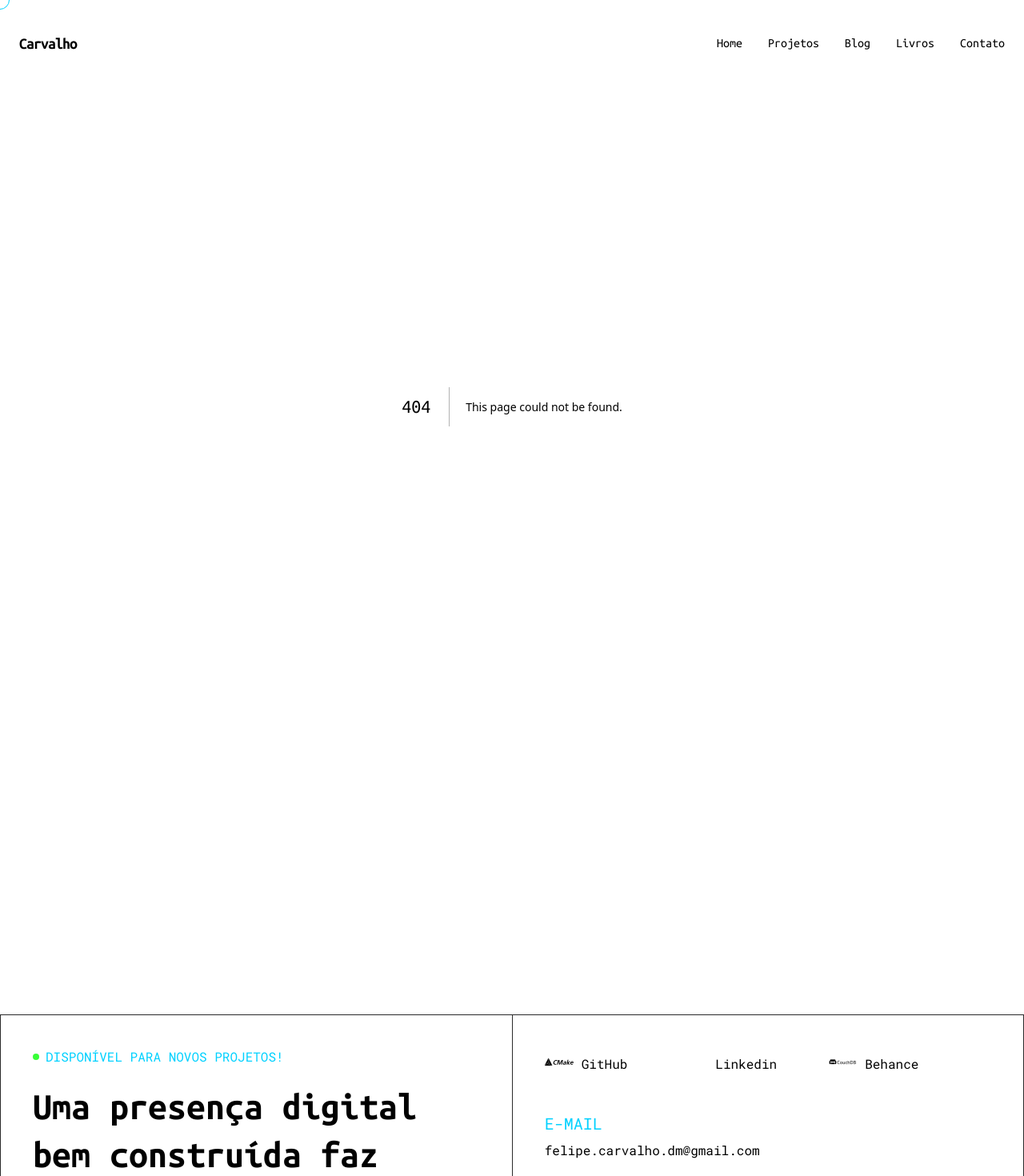
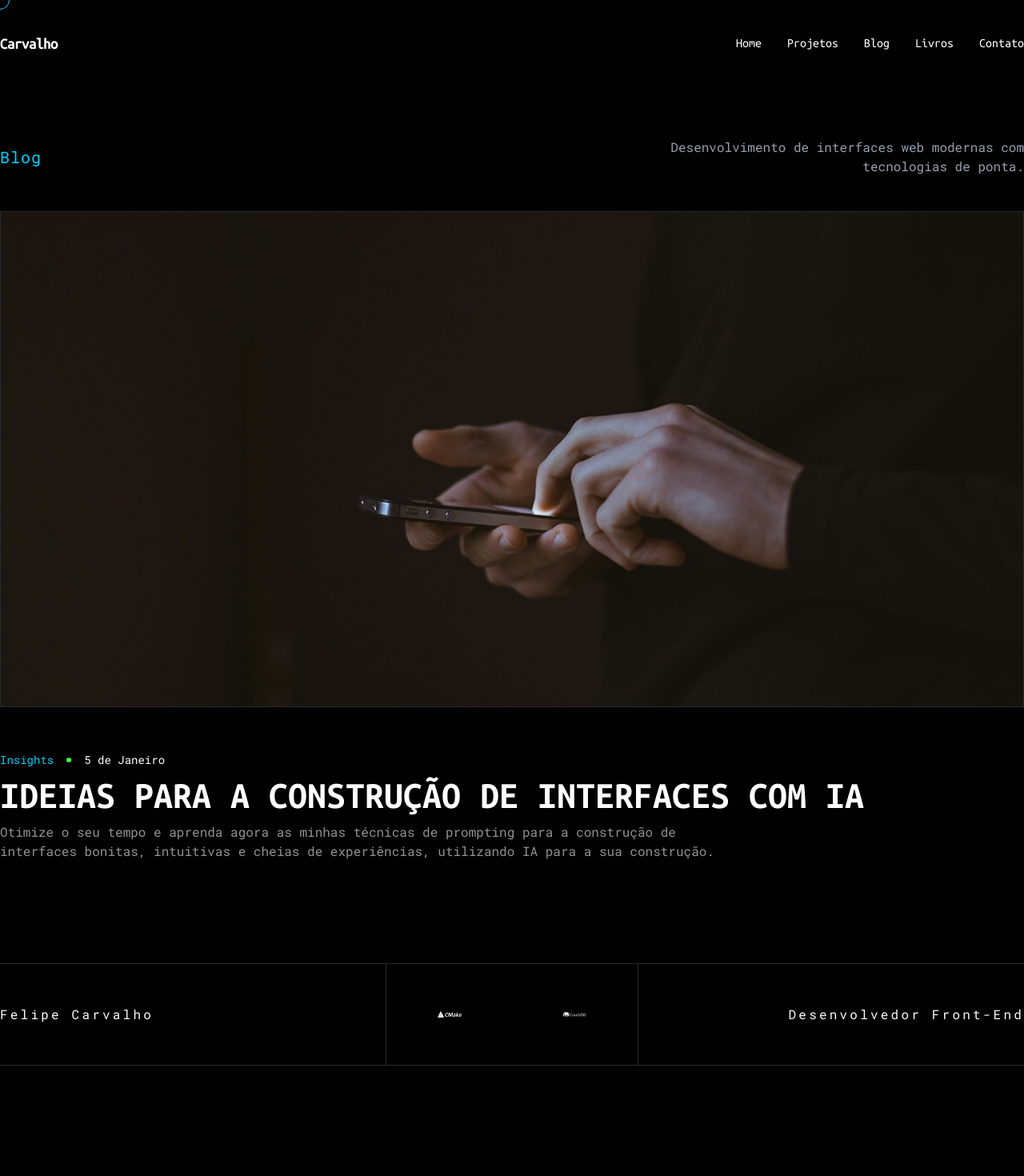
Before and after one commit to oecarvalho/portifolioCarvalho2026, a Next.js app: page /blog in a window 1280 px wide. Before the commit this address had no page. Shown: the top 1470 px of the page at 80% size. Built offline with nearby package versions, Linux system fonts and the light colour scheme.

Commit message:
iniciando blog

```diff
--- a/src/components/footer/footer.tsx
+++ b/src/components/footer/footer.tsx
@@ -75,7 +75,7 @@ export const Footer = () => {
                             <Link className="text-xs md:text-base relative after:absolute after:left-0 after:-bottom-1 after:h-[1px] after:w-0 after:bg-[#00D1FF] after:transition-all hover:after:w-full" href='/'>
                                 Home
                             </Link>
-                            <Link className="text-xs md:text-base relative after:absolute after:left-0 after:-bottom-1 after:h-[1px] after:w-0 after:bg-[#00D1FF] after:transition-all hover:after:w-full" href='#projetos'>
+                            <Link className="text-xs md:text-base relative after:absolute after:left-0 after:-bottom-1 after:h-[1px] after:w-0 after:bg-[#00D1FF] after:transition-all hover:after:w-full" href='#projects'>
                                 Projetos
                             </Link>
                             <Link className="text-xs md:text-base relative after:absolute after:left-0 after:-bottom-1 after:h-[1px] after:w-0 after:bg-[#00D1FF] after:transition-all hover:after:w-full" href='/blog'>
--- a/src/components/header/header.tsx
+++ b/src/components/header/header.tsx
@@ -2,7 +2,7 @@ import Link from "next/link"
 
 export const Header = () => {
     return (
-        <header className="container mx-auto px-6 py-8 md:py-10">
+        <header className="container mx-auto py-8 md:py-10">
             {/* Mobile: Itens empilhados e centralizados para um visual clean.
                 Desktop: Itens nas extremidades (justify-between).
             */}
@@ -20,7 +20,7 @@ export const Header = () => {
                     <Link className="text-sm md:text-base relative after:absolute after:left-0 after:-bottom-1 after:h-[1px] after:w-0 after:bg-[#00D1FF] after:transition-all hover:after:w-full" href='/'>
                         Home
                     </Link>
-                    <Link className="text-sm md:text-base relative after:absolute after:left-0 after:-bottom-1 after:h-[1px] after:w-0 after:bg-[#00D1FF] after:transition-all hover:after:w-full" href='#projetos'>
+                    <Link className="text-sm md:text-base relative after:absolute after:left-0 after:-bottom-1 after:h-[1px] after:w-0 after:bg-[#00D1FF] after:transition-all hover:after:w-full" href='#projects'>
                         Projetos
                     </Link>
                     <Link className="text-sm md:text-base relative after:absolute after:left-0 after:-bottom-1 after:h-[1px] after:w-0 after:bg-[#00D1FF] after:transition-all hover:after:w-full" href='/blog'>
--- a/src/components/hero-section/hero-section.tsx
+++ b/src/components/hero-section/hero-section.tsx
@@ -29,7 +29,7 @@ export const HeroSection = () => {
         </div>
       </div>
 
-      {/* FOOTER STRIP */}
+
       <div className="w-full
                       mt-16 md:mt-20 lg:mt-24 xl:mt-32 2xl:mt-44
                       border-y border-[#2A2A2B]">
--- a/src/components/projects-section/projects-section.tsx
+++ b/src/components/projects-section/projects-section.tsx
@@ -29,9 +29,9 @@ const PROJECTS_DATA = [
 
 export const ProjectsSection = () => {
   return (
-    <section className="container mx-auto my-24 md:my-40 lg:my-60 px-6">
+    <section id="projects" className="container mx-auto my-24 md:my-40 lg:my-60 px-6">
 
-      {/* Header da Seção */}
+
       <div className="flex flex-col md:flex-row
                       justify-between items-start md:items-center
                       mb-10 md:mb-11 gap-6">
--- /dev/null
+++ b/src/pages/blog/index.tsx
@@ -0,0 +1,108 @@
+import Image from "next/image"
+import Link from "next/link"
+
+const Blog = () => {
+    return (
+        <section className="container mx-auto">
+            <div className="flex flex-col mt-16 md:flex-row
+                      justify-between items-start md:items-center
+                      mb-10 md:mb-11 gap-6">
+
+                <div className="flex items-center gap-2">
+
+                    <span className="text-[#00D1FF] text-lg md:text-xl tracking-wider">
+                        Blog
+                    </span>
+                </div>
+
+                <p className="w-full md:max-w-md lg:max-w-lg
+                      text-left md:text-right
+                      text-gray-400">
+                    Desenvolvimento de interfaces web modernas com tecnologias de ponta.
+                </p>
+            </div>
+
+            <div>
+                <Image
+                    src='/project-section.png'
+                    width={1456}
+                    height={620}
+                    alt='imagem mockup do projeto'
+                    className="w-full h-[620px] object-cover border border-[#2a2a2b]"
+                />
+            </div>
+
+            <div className="flex flex-col gap-2.5 mt-14">
+                <div className="flex items-center gap-4">
+                    <p className="font-mono text-[#00D1FF] text-sm">Insights</p>
+                    <div className="w-1.5 h-1.5 rounded-full bg-[#38ff38]"></div>
+                    <p className="text-sm">5 de Janeiro</p>
+                </div>
+
+                <h1 className="font-mono font-bold text-5xl uppercase">Ideias para a construção de interfaces com IA</h1>
+
+                <p className="font-sans text-regular text-[#939393] max-w-[940px]">Otimize o seu tempo e aprenda agora as minhas técnicas de prompting para a construção de
+                    interfaces bonitas, intuitivas e cheias de experiências,
+                    utilizando IA para a sua construção.
+                </p>
+
+            </div>
+            <div className="w-full
+                      mt-10 md:mt-20 lg:mt-24 xl:mt-32 2xl:mt-44
+                      border-y border-[#2A2A2B]">
+
+                <div className="container mx-auto
+                        flex flex-col md:flex-row
+                        justify-between items-center md:items-stretch">
+
+                    {/* LEFT */}
+                    <div className="flex flex-1 items-center
+                          justify-center md:justify-start
+                          py-6 md:py-10 xl:py-12">
+                        <p className="font-mono tracking-[0.2em]
+                          text-xs sm:text-sm xl:text-base
+                          text-center md:text-left">
+                            Felipe Carvalho
+                        </p>
+                    </div>
+
+                    {/* SOCIAL */}
+                    <div className="flex items-center justify-center
+                          gap-6 sm:gap-8 lg:gap-10 xl:gap-12 2xl:gap-16
+                          border-y md:border-y-0 md:border-x border-[#2A2A2B]
+                          py-8 md:py-10 xl:py-12
+                          px-6 sm:px-8 lg:px-12 xl:px-16 2xl:px-20
+                          w-full md:w-auto">
+
+                        <Link href="https://github.com/oecarvalho" target="_blank">
+                            <i className="devicon-github-original text-2xl sm:text-3xl xl:text-3xl 2xl:text-4xl transition-all duration-300 hover:text-[#00D1FF] hover:scale-110 block"></i>
+                        </Link>
+
+                        <Link href="https://linkedin.com/in/felipepcarvalho" target="_blank">
+                            <i className="devicon-linkedin-plain text-2xl sm:text-3xl xl:text-3xl 2xl:text-4xl transition-all duration-300 hover:text-[#00D1FF] hover:scale-110 block"></i>
+                        </Link>
+
+                        <Link href="https://behance.net/oecarvalho" target="_blank">
+                            <i className="devicon-behance-plain text-2xl sm:text-3xl xl:text-3xl 2xl:text-4xl transition-all duration-300 hover:text-[#00D1FF] hover:scale-110 block"></i>
+                        </Link>
+
+                    </div>
+
+                    {/* RIGHT */}
+                    <div className="flex flex-1 items-center
+                          justify-center md:justify-end
+                          py-6 md:py-10 xl:py-12">
+                        <p className="font-mono tracking-[0.2em]
+                          text-xs sm:text-sm xl:text-base
+                          text-center md:text-right">
+                            Desenvolvedor Front-End
+                        </p>
+                    </div>
+
+                </div>
+            </div>
+        </section>
+    )
+}
+
+export default Blog
--- /dev/null
+++ b/src/pages/projects/index.tsx
@@ -0,0 +1,81 @@
+import { PuzzlePieceIcon } from "@phosphor-icons/react"
+import Image from "next/image"
+import "devicon";
+import Link from "next/link";
+
+const Project = () => {
+    return (
+        <section className="container mx-auto">
+            <div className="flex flex-col mt-24 md:flex-row
+                      justify-between items-start md:items-center
+                      mb-10 md:mb-11 gap-6">
+
+                <div className="flex items-center gap-2">
+                    <PuzzlePieceIcon size={25} weight="fill" className="text-[#00D1FF]" />
+                    <span className="text-[#00D1FF] text-lg md:text-xl tracking-wider">
+                        O Desafio
+                    </span>
+                </div>
+
+                <p className="w-full md:max-w-md lg:max-w-lg
+                      text-left md:text-right
+                      text-gray-400">
+                    Desenvolvimento de interfaces web modernas com tecnologias de ponta.
+                </p>
+            </div>
+
+            <div>
+                <Image
+                    src='/project-section.png'
+                    width={1456}
+                    height={819}
+                    alt='imagem mockup do projeto'
+                    className="w-full h-full border border-[#2a2a2b]"
+                />
+
+                <div className="flex flex-col mt-8 gap-14">
+                    <div className="flex items-center justify-between">
+                        <div className="flex items-center gap-8">
+                            <p className="font-bold text-[#00D1FF] text-2xl">ComoCoworking</p>
+
+                            <p>
+                                Redesign <span>&</span> Desenvolvimento
+                            </p>
+
+                            <div className="w-1.5 h-1.5 rounded-full bg-[#38ff38]"></div>
+
+                            <p>2022</p>
+                        </div>
+
+                        <div className="flex items-center gap-6">
+                            <i className={`devicon-html5-plain text-[#00D1FF] text-xl md:text-2xl`}></i>
+                            <i className={`devicon-html5-plain text-[#00D1FF] text-xl md:text-2xl`}></i>
+                            <i className={`devicon-html5-plain text-[#00D1FF] text-xl md:text-2xl`}></i>
+                        </div>
+
+                        <Link
+                            href="/"
+                            className="group flex items-center justify-center lg:justify-start
+                                       w-full max-w-60
+
+                                        py-3 px-7
+                                       bg-[#00D1FF] hover:bg-[#1a1a1a] transition-colors"
+                        >
+                            <p className="font-sans text-xl text-[#010101] group-hover:text-white">
+                                Acessar Projeto
+                            </p>
+                        </Link>
+                    </div>
+
+                    <div className="w-full max-w-300">
+                        <p>
+                            Desenvolvimento de interfaces web modernas com tecnologias de ponta. Desenvolvimento de interfaces web modernas com tecnologias de ponta. Desenvolvimento de interfaces web modernas com tecnologias de ponta. Desenvolvimento de interfaces web modernas com tecnologias de ponta. Desenvolvimento de interfaces web modernas com tecnologias de ponta.
+                        </p>
+                    </div>
+                </div>
+            </div>
+        </section>
+    )
+}
+
+export default Project
```
Also changed, not shown: public/project-section.png (added).
